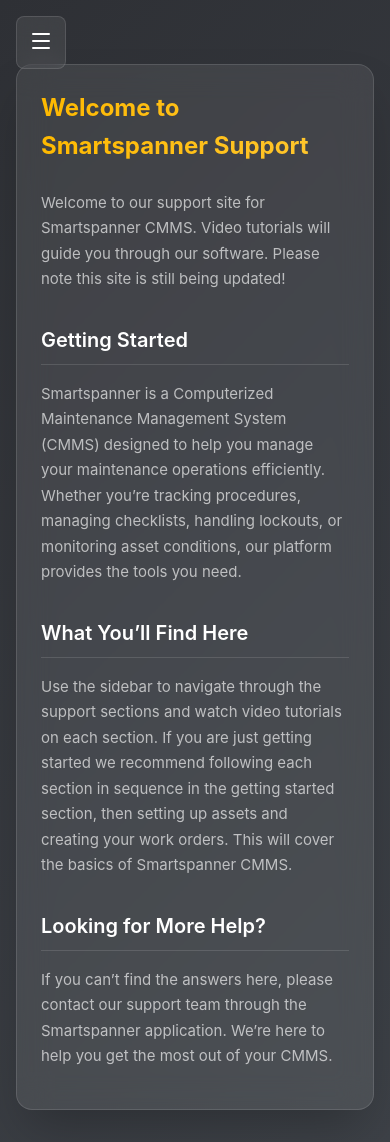
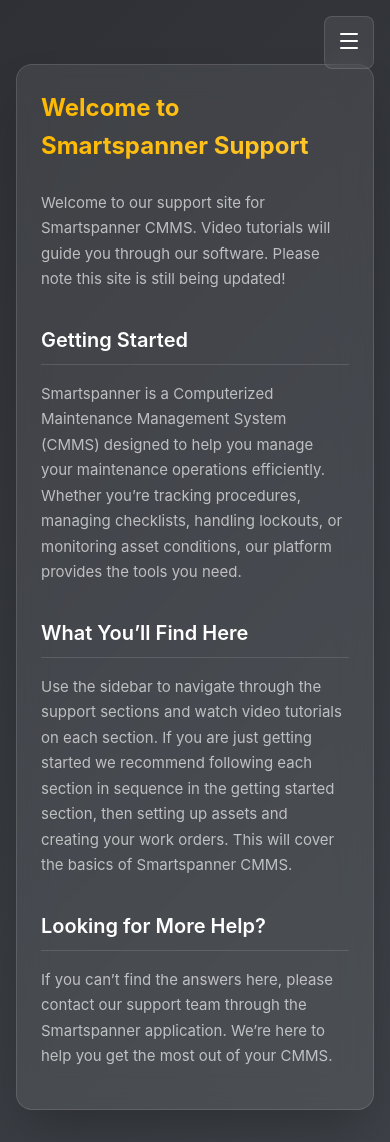
Before and after one commit to smartspanner/support-website, a Jekyll site: the page built from index.md, in a window 390 px wide. Built offline with Jekyll 4.4.1, drawn with Linux system fonts in a browser that asks for light colours.

Commit message:
style: move mobile burger menu button to right side

```diff
--- a/assets/css/main.css
+++ b/assets/css/main.css
@@ -655,7 +655,7 @@
   display: none;
   position: fixed;
   top: 1rem;
-  left: 1rem;
+  right: 1rem;
   z-index: 200;
   background: var(--card-bg);
   backdrop-filter: blur(10px);
```
